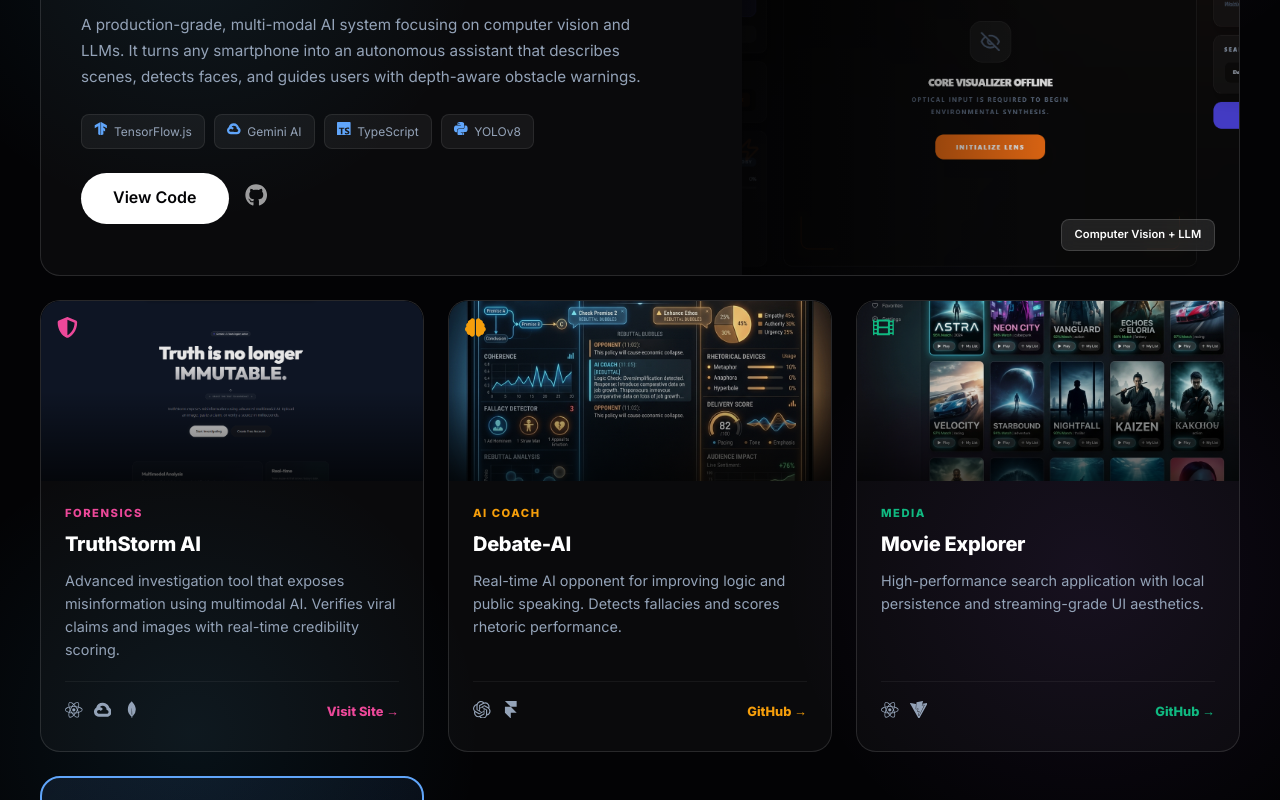
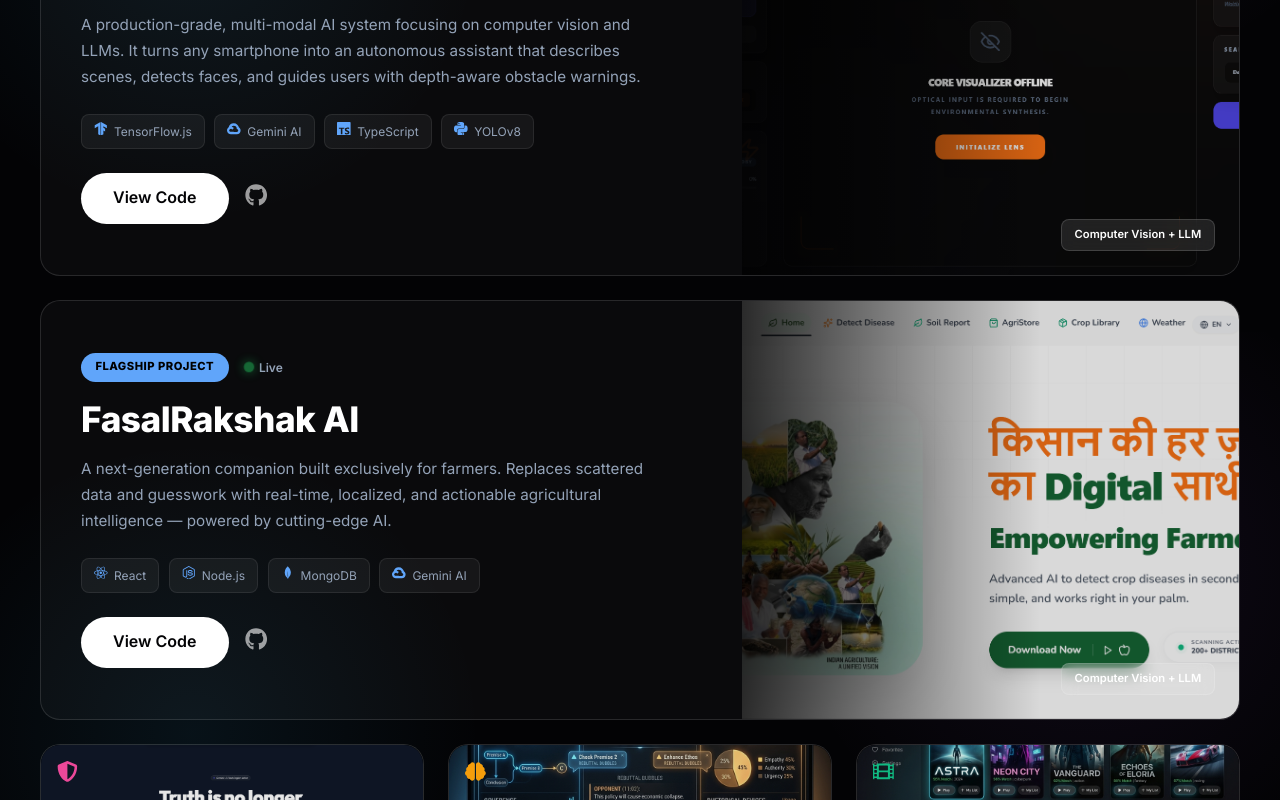
Before and after one commit to rishi919-rgb/Portfolio, a React (Vite) app: page / in a window 1280 px wide. Shown: the part 3668-4468 px from the top of the page. Built offline with nearby package versions, Linux system fonts and the light colour scheme.

Commit message:
feat: add FasalRakshak AI project to flagship section

```diff
--- a/src/components/Projects.jsx
+++ b/src/components/Projects.jsx
@@ -16,6 +16,7 @@ import drishtiSS from '../assets/Images/drishti_ss.png';
 import truthstormSS from '../assets/Images/truthstorm_ss.png';
 import debateAISS from '../assets/Images/debate_ai_visual.png';
 import movieSS from '../assets/Images/movie_explorer_visual.png';
+import fasalrakshakSS from '../assets/Images/fasalrakshak_ss.png';
 
 // Screenshots - Games
 import shot9 from '../assets/Images/Screenshot 2026-02-08 143240.png';
@@ -62,6 +63,24 @@ const Projects = () => {
             img: drishtiSS,
             size: "large",
             accent: "var(--secondary)"
+        },
+        {
+            id: "fasalrakshak",
+            title: "FasalRakshak AI",
+            tagline: "Intelligent Agricultural Companion",
+            desc: "A next-generation companion built exclusively for farmers. Replaces scattered data and guesswork with real-time, localized, and actionable agricultural intelligence — powered by cutting-edge AI.",
+            features: ["Crop Pathology Engine", "Hyper-Local Weather", "Smart Soil Health Hub", "Multilingual Support"],
+            tech: [
+                { icon: <SiReact />, name: "React" },
+                { icon: <SiNodedotjs />, name: "Node.js" },
+                { icon: <SiMongodb />, name: "MongoDB" },
+                { icon: <SiGooglecloud />, name: "Gemini AI" }
+            ],
+            repo: "https://github.com/kamleshchandela/fasalrakshak",
+            demo: "#",
+            img: fasalrakshakSS,
+            size: "large",
+            accent: "#10b981"
         },
         {
             id: "truthstorm",
@@ -168,8 +187,8 @@ const Projects = () => {
 
                 {/* Main Projects Grid */}
                 <div className="projects-grid">
-                    {/* Drishti - Hero Card */}
-                    {featuredProjects.filter(p => p.id === 'drishti').map(p => (
+                    {/* Flagship Projects */}
+                    {featuredProjects.filter(p => p.size === 'large').map(p => (
                         <motion.div
                             key={p.id}
                             className="project-card project-card--hero"
```
Also changed, not shown: src/assets/Images/fasalrakshak_ss.png (added).
